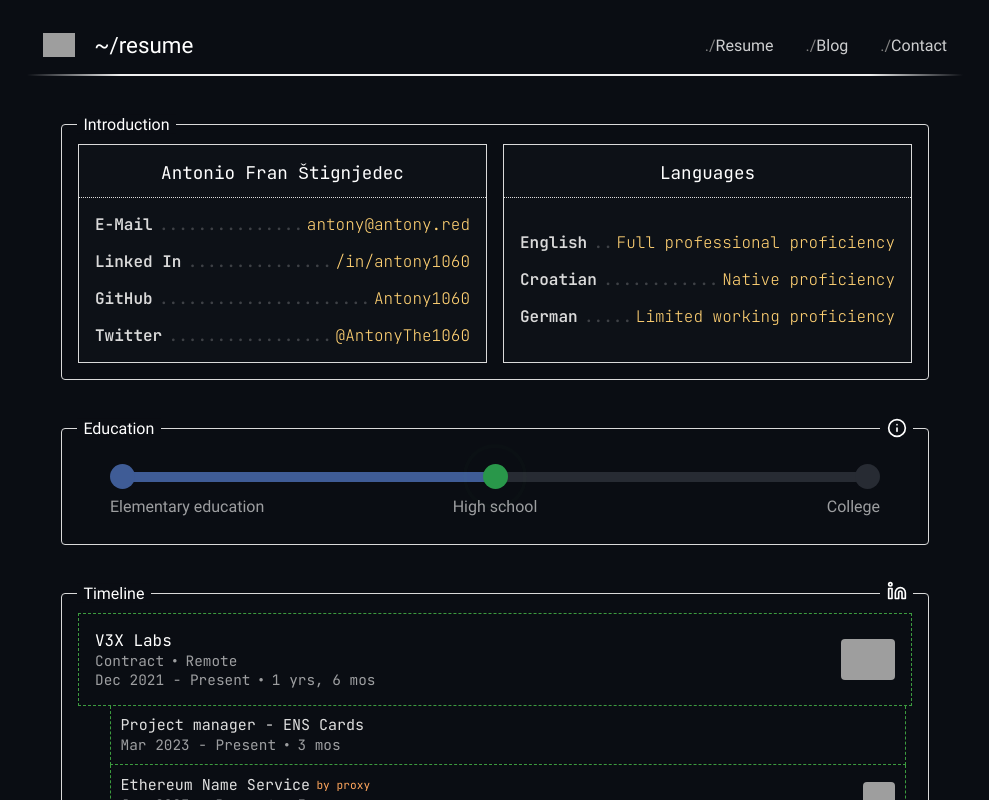
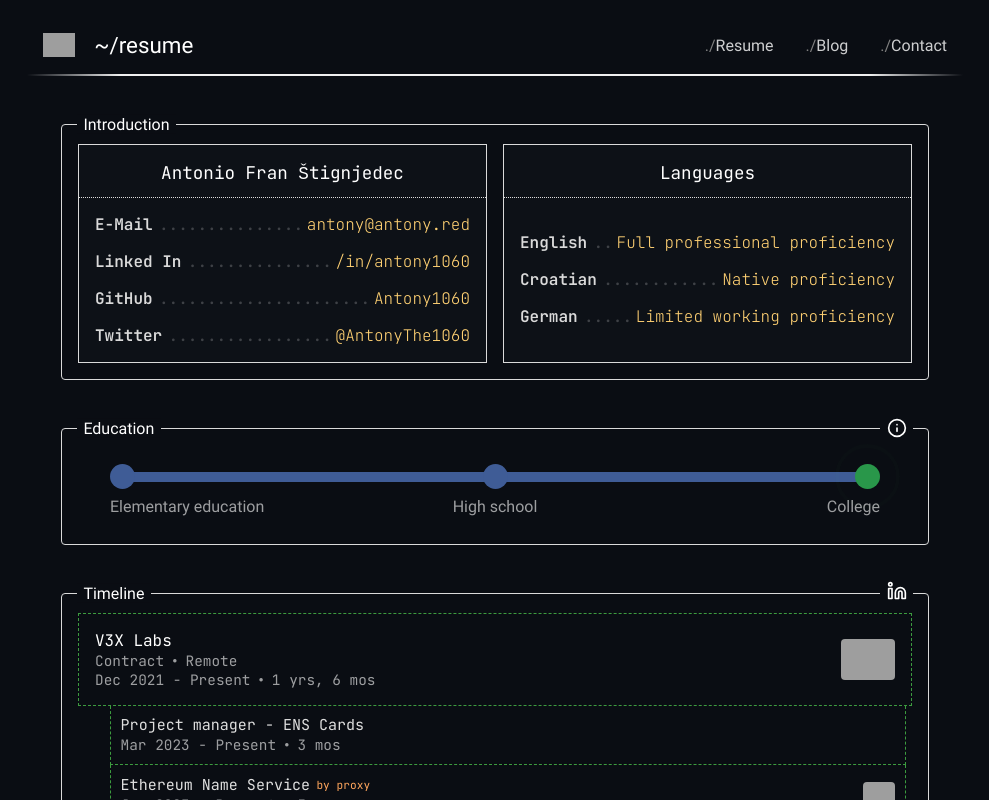
Before and after one commit to Antony1060/resume, a React (Vite) app: page / in a window 1280 px wide. Shown: the top 800 px of the page, without its empty margins (145-1134 px from the left). Built offline with nearby package versions, Linux system fonts and the light colour scheme; no server answers; grey boxes are pictures that could not be loaded.

Commit message:
Move university to active

```diff
--- a/src/components/parts/education/Education.tsx
+++ b/src/components/parts/education/Education.tsx
@@ -95,7 +95,7 @@ const Education: FC = () => {
                 />
                 <Connector status="passed" />
                 <EducationPoint
-                    status="active"
+                    status="passed"
                     description="High school"
                     detail={{
                         name: "XIII. Gymnasium",
@@ -104,9 +104,9 @@ const Education: FC = () => {
                         progress: Percent(1),
                     }}
                 />
-                <Connector status="future" />
+                <Connector status="passed" />
                 <EducationPoint
-                    status="future"
+                    status="active"
                     description="College"
                     descriptionAlignment="right"
                     detail={{
```
